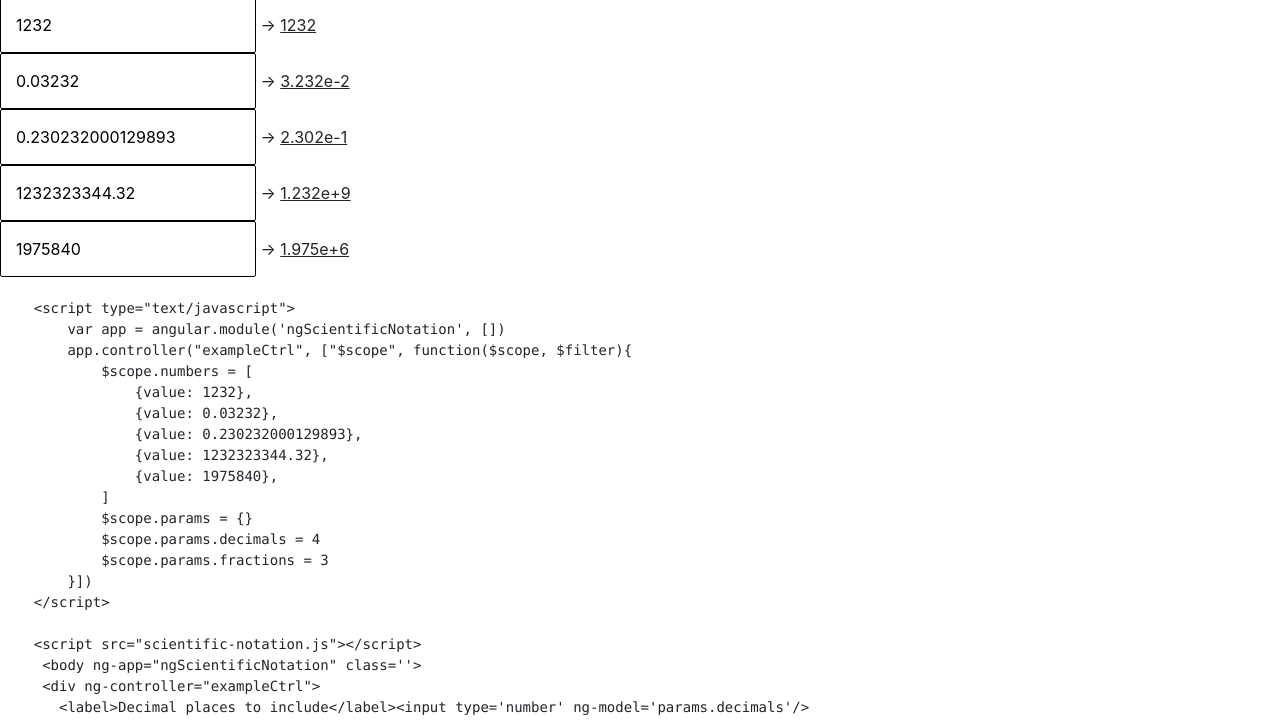
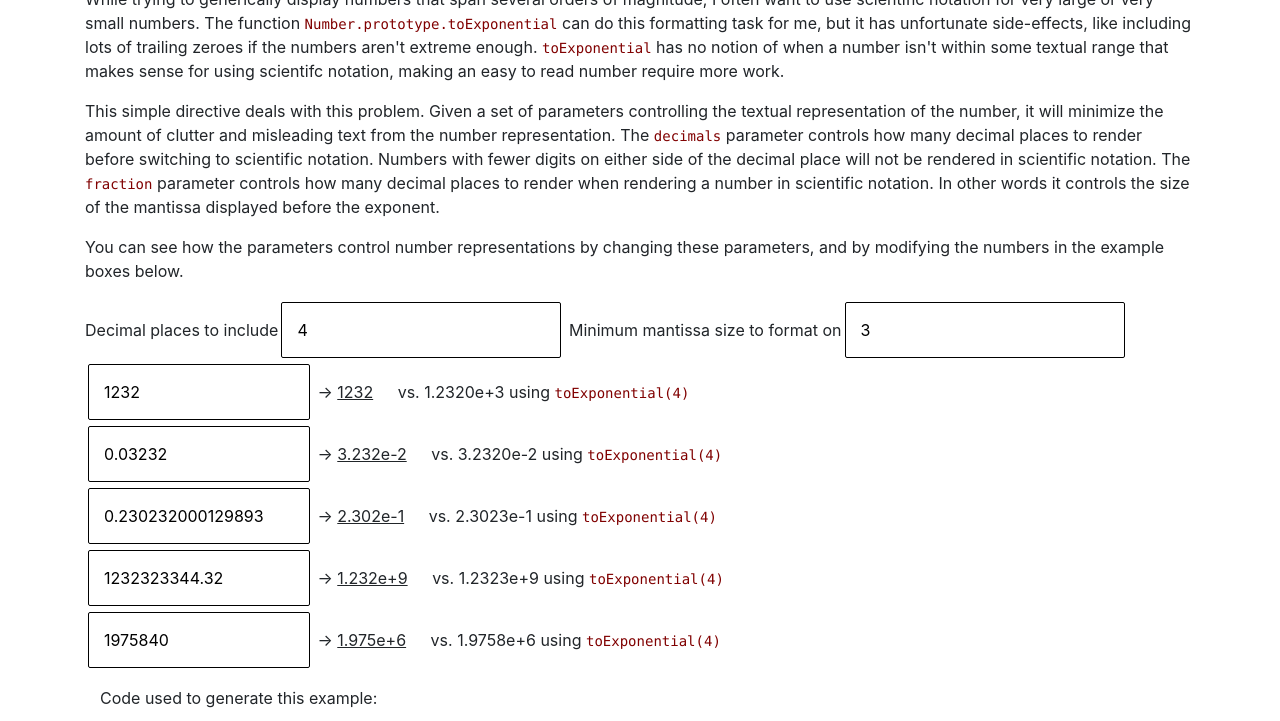
Before and after one commit to mobiusklein/ng-scientific-notation, a plain HTML site: page index.html in a window 1280 px wide. Shown: the part 59-780 px from the top of the page. Drawn offline with nearby package versions, Linux system fonts and the light colour scheme.

Commit message:
Prettying up things

```diff
--- a/index.html
+++ b/index.html
@@ -8,13 +8,21 @@ input{
     border: 1px black solid;
     border-radius: 2px;
     padding: 15px;
+    margin: 3px;
 }
 code{
-    color: red;
+    color: maroon !important;
 }
 span.results{
     text-decoration: underline;
+}
 
+span.to-exp-results{
+    margin-left: 20px;
+}
+
+#code-example {
+    margin: 15px;
 }
 
     </style>
@@ -36,15 +44,35 @@ span.results{
     </script>
     <script src="scientific-notation.js"></script>
 </head>
-<body ng-app="ngScientificNotation" class=''>
+<body ng-app="ngScientificNotation" class='container'>
     <div ng-controller="exampleCtrl">
-       <label>Decimal places to include</label><input type='number' ng-model='params.decimals'/>
-       Minimum mantissa size to format on <input type='numer' ng-model='params.fractions'/>
+        <div>
+            <h2>ng-scientific-notation</h2>
+            <div>
+                <p>
+                    While trying to generically display numbers that span several orders of magnitude, I often want to use scientific notation for very large or very small numbers. The function <code>Number.prototype.toExponential</code> can do this formatting task for me, but it has unfortunate side-effects, like including lots of trailing zeroes if the numbers aren't extreme enough. <code>toExponential</code> has no notion of when a number isn't within some textual range that makes sense for using scientifc notation, making an easy to read number require more work.
+                </p>
+                <p>
+                    This simple directive deals with this problem. Given a set of parameters controlling the textual representation of the number, it will minimize the amount of clutter and misleading text from the number representation. The <code>decimals</code> parameter controls how many decimal places to render before switching to scientific notation. Numbers with fewer digits on either side of the decimal place will not be rendered in scientific notation. The <code>fraction</code> parameter controls how many decimal places to render when rendering a number in scientific notation. In other words it controls the size of the mantissa displayed before the exponent.
+                </p>
+                <p>
+                    You can see how the parameters control number representations by changing these parameters, and by modifying the numbers in the example boxes below.
+                </p>
+            </div>
+        </div>
+        <label>Decimal places to include</label><input type='number' ng-model='params.decimals'/>
+        <label>Minimum mantissa size to format on</label><input type='number' ng-model='params.fractions'/>
         <div ng-repeat="number in numbers">
-            <input type='number' style='width:20%;' ng-model='number.value'></span> <span>&rarr;
-            <span class='results' ng-bind="number.value | scientificNotation:{decimals:params.decimals, fraction:params.fractions}"></span></span>
+            <input type='number' style='width:20%;' ng-model='number.value'></span>
+            <span>&rarr;
+                <span class='results' ng-bind="number.value | scientificNotation:{decimals:params.decimals, fraction:params.fractions}">
+                </span>
+                <span class='to-exp-results'>vs. {{number.value.toExponential(params.decimals)}} using <code>toExponential({{params.decimals}})</code></span>
+            </span>
         </div>
     </div>
+    <div id="code-example">
+    Code used to generate this example:
     <pre>
         <code>
     &lt;script type="text/javascript"&gt;
@@ -66,16 +94,23 @@ span.results{
     &lt;script src="scientific-notation.js"&gt;&lt;/script&gt;
      &lt;body ng-app="ngScientificNotation" class=''&gt;
      &lt;div ng-controller="exampleCtrl"&gt;
-       &lt;label&gt;Decimal places to include&lt;/label&gt;&lt;input type='number' ng-model='params.decimals'/&gt;
-       Minimum mantissa size to format on &lt;input type='numer' ng-model='params.fractions'/&gt;
+        &lt;label&gt;Decimal places to include&lt;/label&gt;&lt;input type='number' ng-model='params.decimals'/&gt;
+        &lt;label&gt;Minimum mantissa size to format on&lt;/label&gt;&lt;input type='number' ng-model='params.fractions'/&gt;
+
         &lt;div ng-repeat="number in numbers"&gt;
-            &lt;input type='number' style='width:20%;' ng-model='number.value'&gt;&lt;/span&gt; &lt;span&gt;&rarr;
-            &lt;span class='results' ng-bind="number.value | scientificNotation:{decimals:params.decimals, fraction:params.fractions}"&gt;&lt;/span&gt;&lt;/span&gt;
+            &lt;input type='number' style='width:20%;' ng-model='number.value'&gt;&lt;/span&gt;
+            &lt;span&gt;&rarr;
+                &lt;span class='results' ng-bind="number.value | scientificNotation:{decimals:params.decimals, fraction:params.fractions}"&gt;
+                &lt;/span&gt;
+                &lt;span class='to-exp-results'&gt;vs. {{number.value.toExponential(params.decimals)}} using &lt;code&gt;toExponential({{params.decimals}})&lt;/code&gt;&lt;/span&gt;
+            &lt;/span&gt;
+        &lt;/div&gt;
         &lt;/div&gt;
      &lt;/div&gt;
     &lt;/body&gt;
 
         </code>
     </pre>
+    </div>
 </body>
 </html>
```
